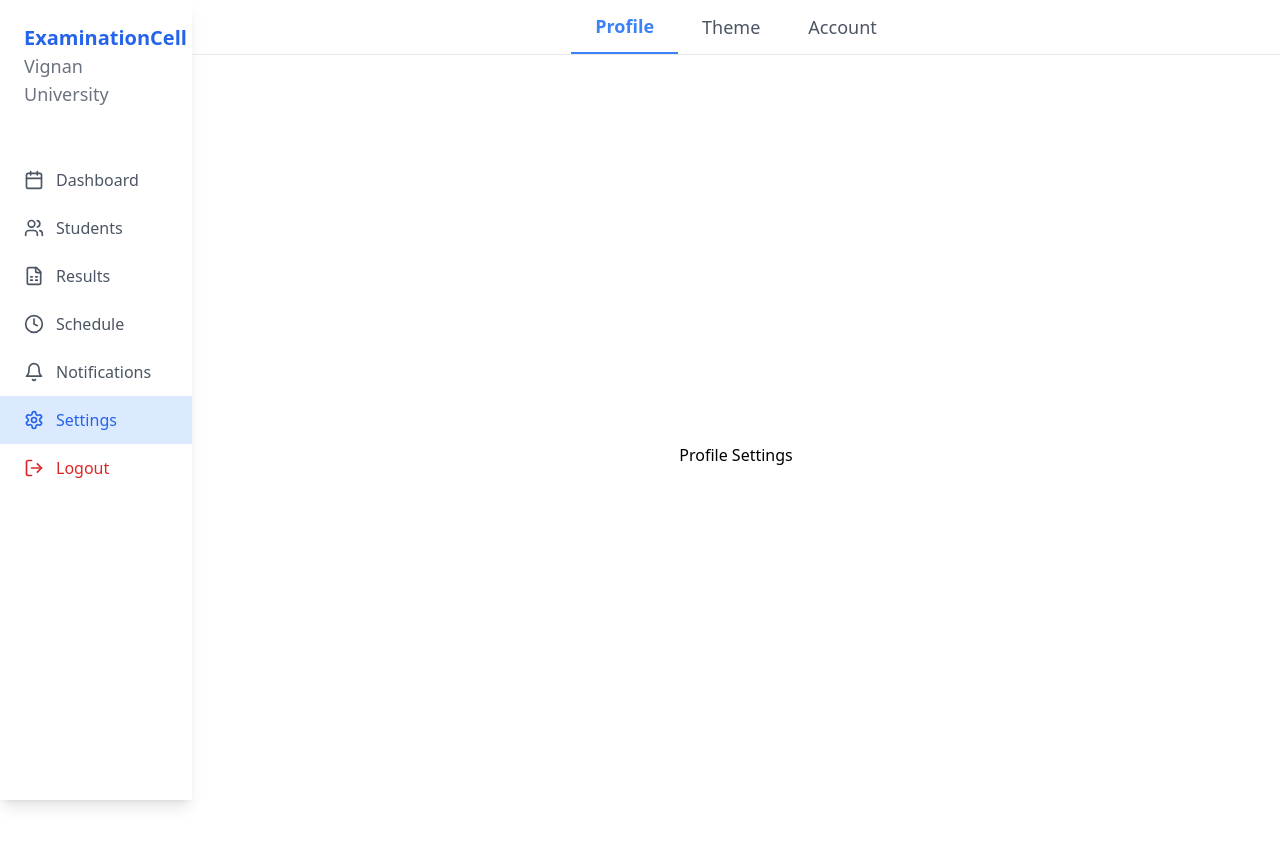
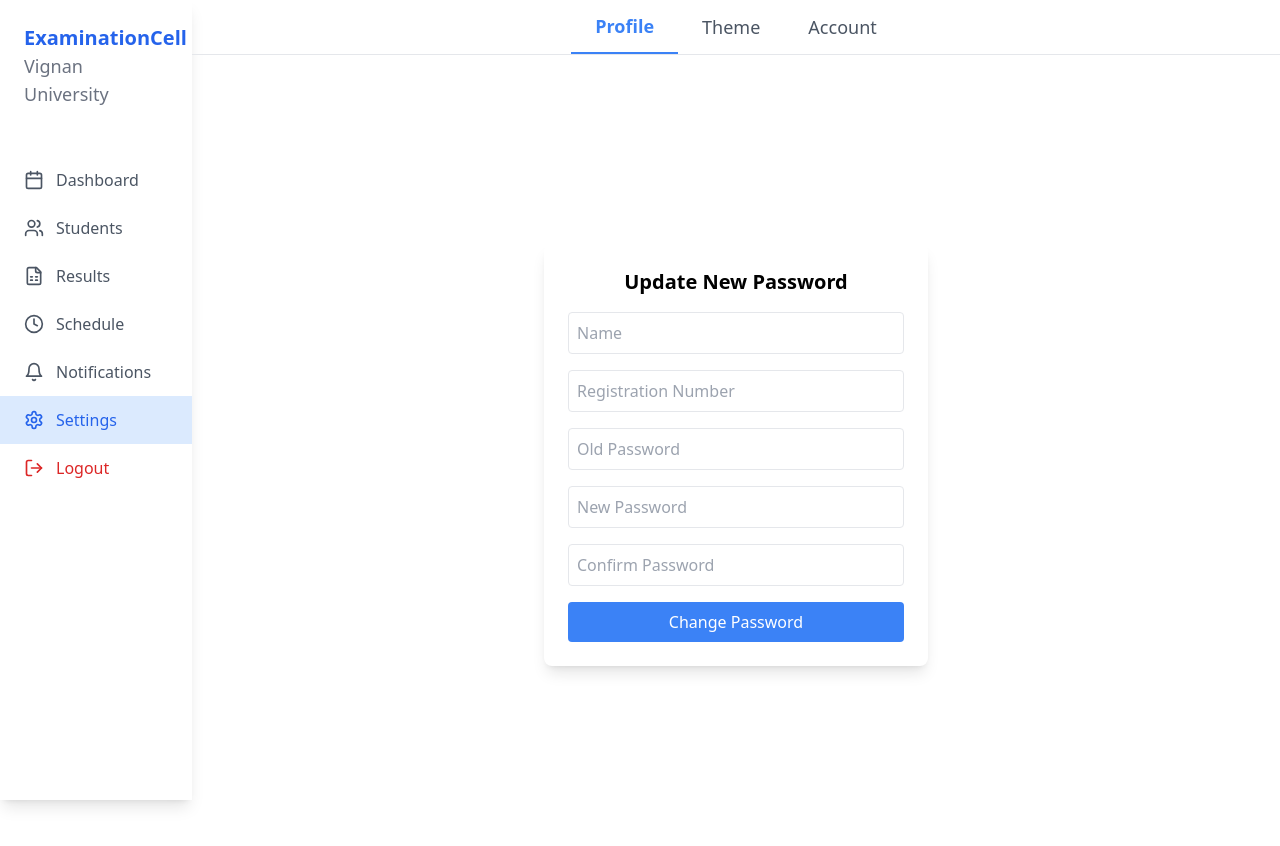
Before and after one commit to harshitha3008/ExaminationCell, a React (Vite) app in the folder frontend/: page /settings in a window 1280 px wide. Shown: the top 846 px of the page. Built offline with nearby package versions, Linux system fonts and the light colour scheme; sample sign-in values are in the browser's storage.

Commit message:
4th commit

```diff
--- a/frontend/src/pages/Settings.tsx
+++ b/frontend/src/pages/Settings.tsx
@@ -1,6 +1,7 @@
 import { useState } from "react";
 import Sidebar from "../components/Sidebar";
 import { useTheme } from "../context/ThemeContext";
+import axios from "axios";
 
 export default function SettingsPage() {
     const { theme, setTheme } = useTheme();
@@ -11,7 +12,48 @@ export default function SettingsPage() {
     const [confirmPassword, setConfirmPassword] = useState("");
     const [error, setError] = useState("");
     const [success, setSuccess] = useState("");
-    const token = localStorage.getItem('examinationCellToken');
+    const [loading, setLoading] = useState(false);
+    const [passwordUpdated, setPasswordUpdated] = useState(false);
+    const token = localStorage.getItem("examinationCellToken");
+
+    const [form, setForm] = useState({
+        name: "",
+        regNo: "",
+        oldPassword: "",
+        newPassword: "",
+        confirmPassword: "",
+    });
+
+    const handleChange = (e) => {
+        setForm({ ...form, [e.target.name]: e.target.value });
+    };
+
+    const handleSubmit = async (e) => {
+        e.preventDefault();
+        if (form.newPassword !== form.confirmPassword) {
+            alert("New password and confirm password do not match");
+            return;
+        }
+        setLoading(true);
+
+        try {
+            const response = await axios.post("http://localhost:3000/api/v1/user/update", {
+                regNo: form.regNo,
+                name: form.name,
+                password: form.newPassword,
+            });
+
+            if (response.status === 200) {
+                setPasswordUpdated(true);
+            } else {
+                alert(response.data.message);
+            }
+        } catch (error) {
+            console.error("Error updating password:", error);
+            alert("Error updating password. Please try again.");
+        }
+        setLoading(false);
+    };
 
     const handleDeleteAccount = async () => {
         if (!regdNumber || !password || !confirmPassword) {
@@ -28,13 +70,12 @@ export default function SettingsPage() {
                 method: "POST",
                 headers: {
                     "Content-Type": "application/json",
-                    "Authorization": token || ''
+                    Authorization: token || "",
                 },
                 body: JSON.stringify({ regdNumber, password }),
             });
 
             const data = await response.json();
-            console.log("Response:", response.status, data); // Debugging log
 
             if (response.ok) {
                 setSuccess("Account deleted successfully.");
@@ -47,12 +88,11 @@ export default function SettingsPage() {
                 setSuccess("");
             }
         } catch (error) {
-            console.error("Fetch error:", error); // Log error details
+            console.error("Fetch error:", error);
             setError("Something went wrong.");
             setSuccess("");
         }
     };
-
 
     return (
         <div className="min-h-screen flex">
@@ -64,9 +104,7 @@ export default function SettingsPage() {
                         <button
                             key={tab}
                             className={`px-6 py-3 text-lg ${
-                                activeTab === tab
-                                    ? "text-blue-500 border-b-2 border-blue-500 font-semibold"
-                                    : "text-gray-600"
+                                activeTab === tab ? "text-blue-500 border-b-2 border-blue-500 font-semibold" : "text-gray-600"
                             }`}
                             onClick={() => setActiveTab(tab)}
                         >
@@ -77,23 +115,34 @@ export default function SettingsPage() {
 
                 {/* Content Section */}
                 <div className="flex justify-center items-center h-full p-6">
-                    {activeTab === "Profile" && <p>Profile Settings</p>}
+                    {activeTab === "Profile" && (
+                        <div className="bg-white p-6 rounded-lg shadow-lg w-96">
+                            <h2 className="text-xl font-semibold mb-4 text-center">Update New Password</h2>
+                            <form onSubmit={handleSubmit} className="flex flex-col gap-4">
+                                <input type="text" name="name" placeholder="Name" value={form.name} onChange={handleChange} className="border p-2 rounded" required />
+                                <input type="text" name="regNo" placeholder="Registration Number" value={form.regNo} onChange={handleChange} className="border p-2 rounded" required />
+                                <input type="password" name="oldPassword" placeholder="Old Password" value={form.oldPassword} onChange={handleChange} className="border p-2 rounded" required />
+                                <input type="password" name="newPassword" placeholder="New Password" value={form.newPassword} onChange={handleChange} className="border p-2 rounded" required />
+                                <input type="password" name="confirmPassword" placeholder="Confirm Password" value={form.confirmPassword} onChange={handleChange} className="border p-2 rounded" required />
+                                <button type="submit" className="bg-blue-500 text-white p-2 rounded hover:bg-blue-600">
+                                    {loading ? "Updating..." : "Change Password"}
+                                </button>
+                            </form>
+                            {passwordUpdated && <p className="text-green-500 mt-2 text-center">Password Updated Successfully!</p>}
+                        </div>
+                    )}
 
                     {activeTab === "Theme" && (
                         <div className="space-x-4">
                             <button
                                 onClick={() => setTheme("light")}
-                                className={`px-4 py-2 rounded-md ${
-                                    theme === "light" ? "bg-blue-500 text-white" : "bg-gray-300"
-                                }`}
+                                className={`px-4 py-2 rounded-md ${theme === "light" ? "bg-blue-500 text-white" : "bg-gray-300"}`}
                             >
                                 Light Mode
                             </button>
                             <button
                                 onClick={() => setTheme("dark")}
-                                className={`px-4 py-2 rounded-md ${
-                                    theme === "dark" ? "bg-blue-500 text-white" : "bg-gray-600 text-white"
-                                }`}
+                                className={`px-4 py-2 rounded-md ${theme === "dark" ? "bg-blue-500 text-white" : "bg-gray-600 text-white"}`}
                             >
                                 Dark Mode
                             </button>
@@ -102,43 +151,18 @@ export default function SettingsPage() {
 
                     {activeTab === "Account" && (
                         <div className="w-96">
-                            <button
-                                onClick={() => setShowDeleteForm(!showDeleteForm)}
-                                className="bg-red-600 text-white px-4 py-2 rounded-md w-full"
-                            >
+                            <button onClick={() => setShowDeleteForm(!showDeleteForm)} className="bg-red-600 text-white px-4 py-2 rounded-md w-full">
                                 Delete Account
                             </button>
 
                             {showDeleteForm && (
                                 <div className="mt-4 space-y-4">
-                                    <input
-                                        type="text"
-                                        placeholder="Registration Number"
-                                        className="w-full px-3 py-2 border rounded-md"
-                                        value={regdNumber}
-                                        onChange={(e) => setRegdNumber(e.target.value)}
-                                    />
-                                    <input
-                                        type="password"
-                                        placeholder="Password"
-                                        className="w-full px-3 py-2 border rounded-md"
-                                        value={password}
-                                        onChange={(e) => setPassword(e.target.value)}
-                                    />
-                                    <input
-                                        type="password"
-                                        placeholder="Confirm Password"
-                                        className="w-full px-3 py-2 border rounded-md"
-                                        value={confirmPassword}
-                                        onChange={(e) => setConfirmPassword(e.target.value)}
-                                    />
+                                    <input type="text" placeholder="Registration Number" className="w-full px-3 py-2 border rounded-md" value={regdNumber} onChange={(e) => setRegdNumber(e.target.value)} />
+                                    <input type="password" placeholder="Password" className="w-full px-3 py-2 border rounded-md" value={password} onChange={(e) => setPassword(e.target.value)} />
+                                    <input type="password" placeholder="Confirm Password" className="w-full px-3 py-2 border rounded-md" value={confirmPassword} onChange={(e) => setConfirmPassword(e.target.value)} />
                                     {error && <p className="text-red-500">{error}</p>}
                                     {success && <p className="text-green-500">{success}</p>}
-
-                                    <button
-                                        onClick={handleDeleteAccount}
-                                        className="bg-red-700 text-white px-4 py-2 rounded-md w-full"
-                                    >
+                                    <button onClick={handleDeleteAccount} className="bg-red-700 text-white px-4 py-2 rounded-md w-full">
                                         Confirm Delete
                                     </button>
                                 </div>
```
Also changed, not shown: 1 other file (tests, documents, lock files or other folders).
